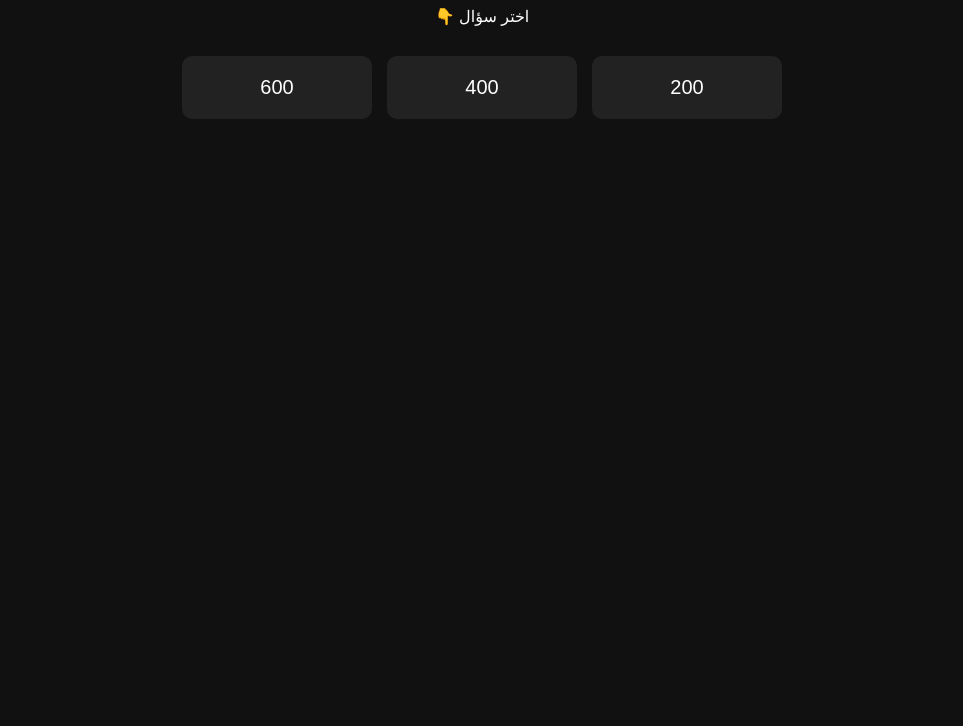
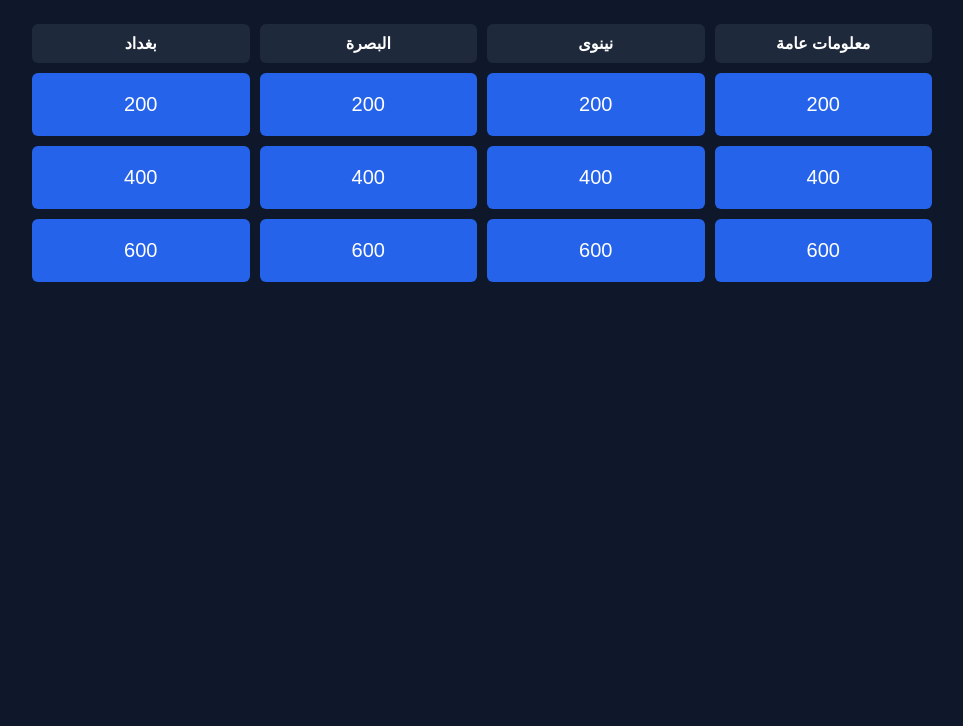
Before and after one commit to c8wmfzhqtw-rgb/khamis-game, a plain HTML site: page index.html in a window 1280 px wide. Shown: the part 74-800 px from the top of the page, without its empty margins (158-1121 px from the left). Drawn offline with Linux system fonts and the light colour scheme.

Commit message:
Update index.html

```diff
--- a/index.html
+++ b/index.html
@@ -2,70 +2,77 @@
 <html lang="ar">
 <head>
   <meta charset="UTF-8">
-  <title>🎮 لعبة الخميس</title>
+  <title>لعبة الخميس العراقية</title>
   <style>
     body {
       font-family: Arial, sans-serif;
-      background: #111;
-      color: #fff;
+      background: #0f172a;
+      color: white;
       text-align: center;
-      direction: rtl;
     }
+
     h1 {
-      color: #00ffcc;
+      margin: 20px 0;
     }
+
     .board {
       display: grid;
-      grid-template-columns: repeat(3, 1fr);
-      gap: 15px;
-      max-width: 600px;
-      margin: 30px auto;
+      grid-template-columns: repeat(4, 1fr);
+      gap: 10px;
+      padding: 20px;
+      max-width: 900px;
+      margin: auto;
     }
-    .card {
-      background: #222;
+
+    .category {
+      background: #1e293b;
+      padding: 10px;
+      font-weight: bold;
+      border-radius: 6px;
+    }
+
+    .cell {
+      background: #2563eb;
       padding: 20px;
-      border-radius: 10px;
       cursor: pointer;
+      border-radius: 6px;
       font-size: 20px;
-      transition: 0.3s;
     }
-    .card:hover {
-      background: #00ffcc;
-      color: #000;
-    }
-    .question {
-      margin-top: 30px;
-      font-size: 22px;
+
+    .cell:hover {
+      background: #1d4ed8;
     }
   </style>
 </head>
 <body>
 
-  <h1>🎮 لعبة الخميس</h1>
-  <p>اختر سؤال 👇</p>
+<h1>🎤 لعبة الخميس العراقية</h1>
 
-  <div class="board">
-    <div class="card" onclick="showQuestion(200)">200</div>
-    <div class="card" onclick="showQuestion(400)">400</div>
-    <div class="card" onclick="showQuestion(600)">600</div>
-  </div>
+<div class="board">
+  <!-- عناوين الفئات -->
+  <div class="category">بغداد</div>
+  <div class="category">البصرة</div>
+  <div class="category">نينوى</div>
+  <div class="category">معلومات عامة</div>
 
-  <div class="question" id="questionBox"></div>
+  <!-- 200 -->
+  <div class="cell">200</div>
+  <div class="cell">200</div>
+  <div class="cell">200</div>
+  <div class="cell">200</div>
 
-  <script>
-    function showQuestion(points) {
-      let q = "";
-      if (points === 200) {
-        q = "❓ ما هي عاصمة العراق؟";
-      } else if (points === 400) {
-        q = "❓ من هو أول رئيس وزراء للعراق بعد 2003؟";
-      } else if (points === 600) {
-        q = "❓ في أي سنة تأسست الدولة العراقية الحديثة؟";
-      }
-      document.getElementById("questionBox").innerHTML =
-        q + "<br><br>🏆 النقاط: " + points;
-    }
-  </script>
+  <!-- 400 -->
+  <div class="cell">400</div>
+  <div class="cell">400</div>
+  <div class="cell">400</div>
+  <div class="cell">400</div>
+
+  <!-- 600 -->
+  <div class="cell">600</div>
+  <div class="cell">600</div>
+  <div class="cell">600</div>
+  <div class="cell">600</div>
+</div>
 
 </body>
 </html>
```
